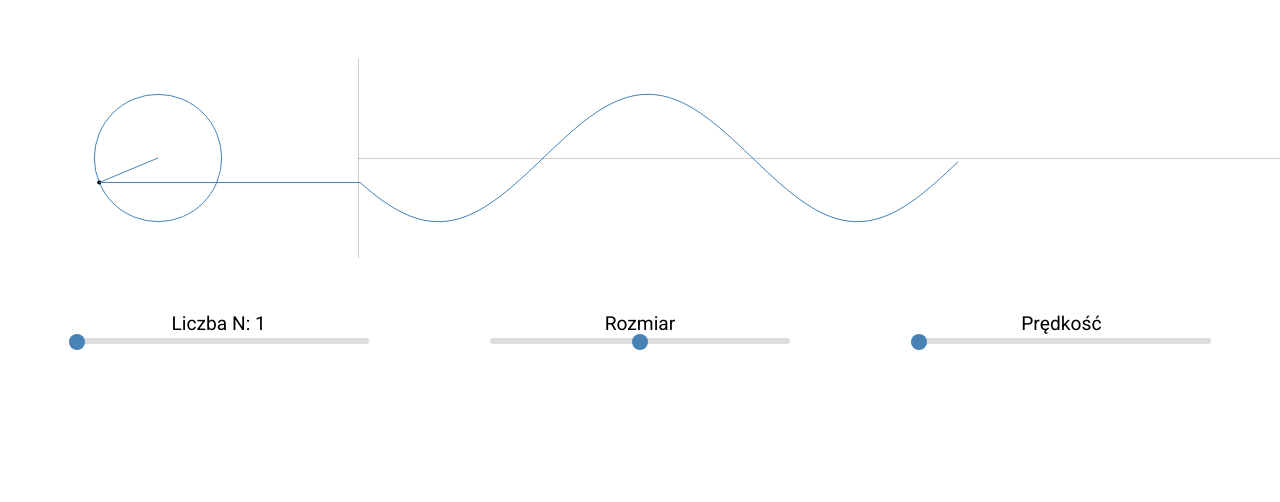
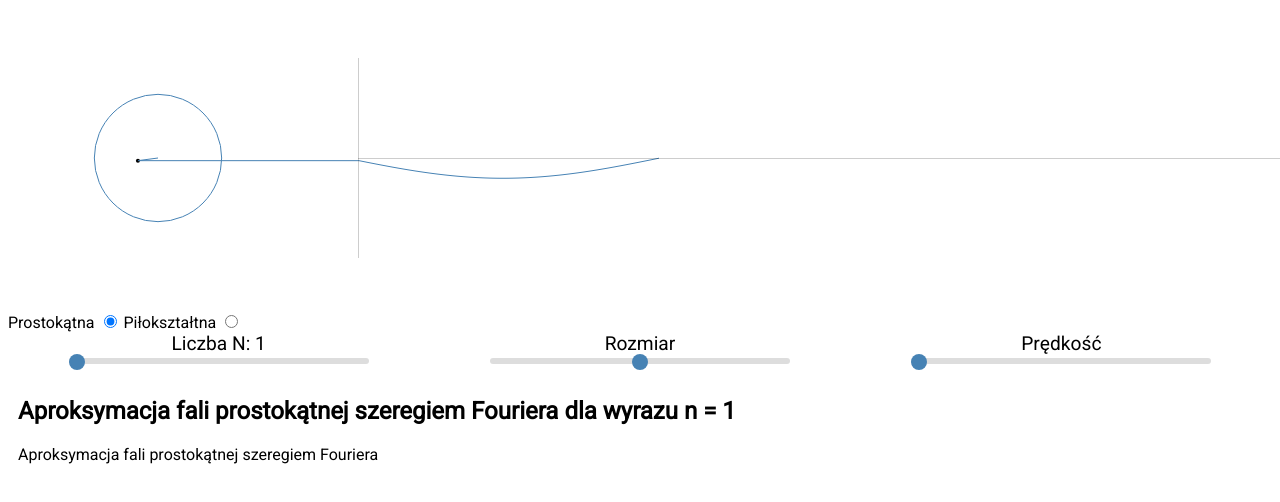
Before and after one commit to ptu14/fourier-series, a plain HTML site: page index.html in a window 1280 px wide. Drawn offline with Linux system fonts and the light colour scheme.

Commit message:
add saw approximation

```diff
--- a/index.html
+++ b/index.html
@@ -14,9 +14,15 @@
 <body>
     <main>
         <canvas></canvas>
+        <div class="radio">
+            <label for="squere">Prostokątna</label>
+            <input type="radio" id="squere" name="aprox" value="2" checked>
+            <label for="saw">Piłokształtna</label>
+            <input type="radio" id="saw" name="aprox" value="1"></div>
         <div class="controlpanel">
+
             <div class="rangeinput">
-                <label for="circle">Liczba N: <span id="n_number"></span></label>
+                <label for="circle">Liczba N: <span class="n_number"></span></label>
                 <input type="range" id="circle">
             </div>
             <div class="rangeinput">
@@ -28,6 +34,10 @@
                 <input type="range" id="speed">
             </div>
         </div>
+        <article>
+            <h2>Aproksymacja fali prostokątnej szeregiem Fouriera dla wyrazu n = <span class="n_number"></span></h2>
+            <p>Aproksymacja fali prostokątnej szeregiem Fouriera</p>
+        </article>
     </main>
 
 
--- a/main.js
+++ b/main.js
@@ -1,34 +1,29 @@
 // create and append canvas
-(function () {
 const canvas = document.querySelector('canvas');
 const ctx = canvas.getContext('2d');
 canvas.height = 300;
 canvas.width = window.innerWidth;
 
-
-
 // create inputs as DOM objects and setting up values
-
 const input_circles = document.getElementById('circle');
-    input_circles.value = 2;
 input_circles.setAttribute("min", 2);
-    input_circles.setAttribute("max", 30);
-    input_circles.setAttribute("step", 2);
-
+input_circles.setAttribute("max", 22);
+input_circles.setAttribute("step", 1);
 
 const input_size = document.getElementById('size');
-    input_size.value = 50;
 input_size.setAttribute("min", 30);
 input_size.setAttribute("max", 70);
 input_size.setAttribute("step", 1);
 
-
 const input_speed = document.getElementById('speed');
-    input_speed.value = 0.01;
-    input_speed.setAttribute("min", 0.03);
+input_speed.setAttribute("min", 0.01);
 input_speed.setAttribute("max", 0.1);
 input_speed.setAttribute("step", 0.01);
 
+//seting up values
+input_circles.value = 2;
+input_size.value = 50;
+input_speed.value = 0.01;
 
 // setup graph
 let time = 0;
@@ -39,9 +34,10 @@
 let time_steps = [];
 
 //setup main circle
-
 let circle_x_center = 150;
 let circle_y_center = canvas.height / 2;
+
+// functions
 
 // function drawing circles
 function draw_circles(n, x, y, newx, newy) {
@@ -52,18 +48,48 @@
     ctx.stroke();
     ctx.closePath();
 }
+//drawing graph
+function draw_graph(x, circle_x_center, y, circle_y_center, x_values, time_steps) {
+    ctx.beginPath();
+    ctx.moveTo(x + circle_x_center, y + circle_y_center)
+    for (let i = 0; i < x_values.length; i++) {
+        ctx.lineTo(time_steps[i] / 0.1 + graph_translate_x, x_values[i]);
+    }
+    ctx.stroke();
+    ctx.closePath();
+}
+
+//drawing black dot around circle
+function draw_black_dot(x, circle_x_center, y, circle_y_center) {
+    ctx.beginPath();
+    ctx.arc(x + circle_x_center, y + circle_y_center, 2, 0, 2 * Math.PI, false);
+    ctx.fill();
+    ctx.closePath();
+}
+
+//drawing axies
+function draw_axies() {
+    ctx.fillRect(graph_translate_x, circle_y_center - 2 * input_size.value, 0.2, input_size.value * 2 * 2)
+    ctx.fillRect(graph_translate_x, circle_y_center, canvas.width, 0.2)
+}
 
 function render() {
     requestAnimationFrame(render);
-        //update N numer in label
-        document.getElementById('n_number').innerText = input_circles.value - 1;
 
     //clear canvas for each frame
     ctx.clearRect(0, 0, canvas.width, canvas.height)
 
-        //draw axies
-        ctx.fillRect(graph_translate_x, circle_y_center - 2 * input_size.value, 0.2, input_size.value * 2 * 2)
-        ctx.fillRect(graph_translate_x, circle_y_center, canvas.width, 0.2)
+    //update N numer in label
+    document.querySelectorAll('.n_number').forEach(el => {
+        el.innerText = input_circles.value - 1
+    });
+    let aproximation = Number(document.querySelector('input[name=aprox]:checked').value);
+
+    if (aproximation === 2) {
+        input_circles.setAttribute("step", 2);
+    } else {
+        input_circles.setAttribute("step", 1);
+    }
 
     //update time and time_new
     time += Number(input_speed.value);
@@ -72,20 +98,21 @@
     // abolute values of x and y (circle center)
     let x = 0;
     let y = 0;
+    //draw circles
+    for (let n = 1; n < input_circles.value; n += 2) {
 
-        for (let n = 1; n < input_circles.value; n += 2) {
         let prevx = x;
         let prevy = y;
-            x += ((4 / (n * Math.PI)) * Math.cos(n * time)) * input_size.value;
-            y += ((4 / (n * Math.PI)) * Math.sin(n * time)) * input_size.value;
+        // circle move equation
+        x += ((4 / (n * n * Math.PI * Math.PI)) * Math.cos(n * n * (n % 4 == 0 ? -time : time))) * input_size.value;
+        y += ((4 / (n * n * Math.PI * Math.PI)) * Math.sin(n * n * time)) * input_size.value;
         draw_circles(n, prevx, prevy, x, y);
     }
     // clear memory by delete unvisible elements (out of canvas)
-        if (x_values.length > canvas.width) {
+    if (x_values.length > canvas.width - graph_translate_x) {
         x_values.pop();
         y_values.pop();
         time_steps.pop();
-
     }
 
     //updating arrays
@@ -96,24 +123,10 @@
     // graph color style
     ctx.strokeStyle = "steelblue"
 
-        //drawing black dot around circle
-        ctx.beginPath();
-        ctx.arc(x + circle_x_center, y + circle_y_center, 2, 0, 2 * Math.PI, false)
-        ctx.fill();
-        ctx.closePath();
-
-        //drawing graph
-        ctx.beginPath();
-        ctx.moveTo(x + circle_x_center, y + circle_y_center)
-        for (let i = 0; i < x_values.length - 1; i++) {
-            ctx.lineTo(time_steps[i] * 20 + graph_translate_x, x_values[i]);
-
-        }
-        ctx.stroke();
-        ctx.closePath();
-
+    draw_black_dot(x, circle_x_center, y, circle_y_center);
+    draw_graph(x, circle_x_center, y, circle_y_center, x_values, time_steps);
+    draw_axies();
 }
 
 //render frame
 render();
-})()
--- a/style.css
+++ b/style.css
@@ -108,3 +108,8 @@ input[type=range]:focus::-ms-fill-upper {
     font-size: 1.2em;
     align-items: center
 }
+
+/* text style */
+article {
+    padding: 10px 10px
+}
```
Lines whose indentation alone changed are shown as unchanged.
